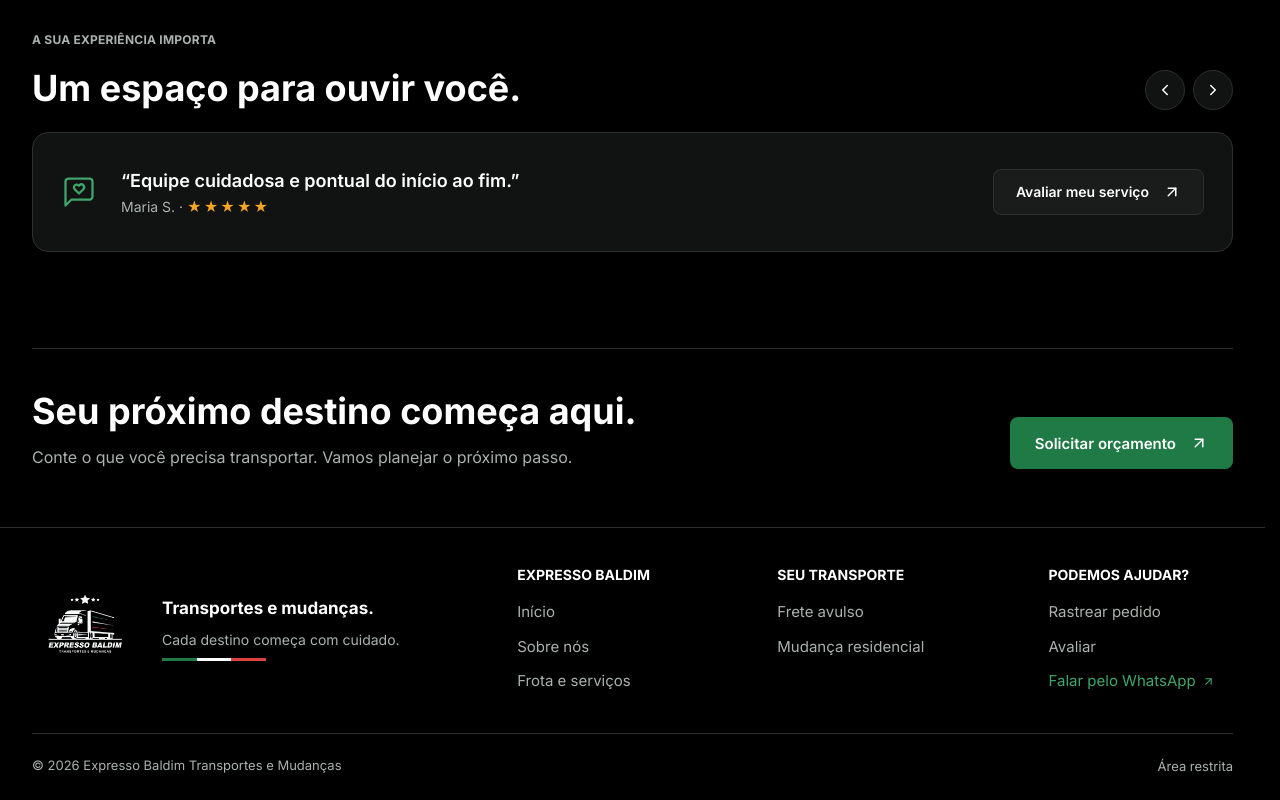
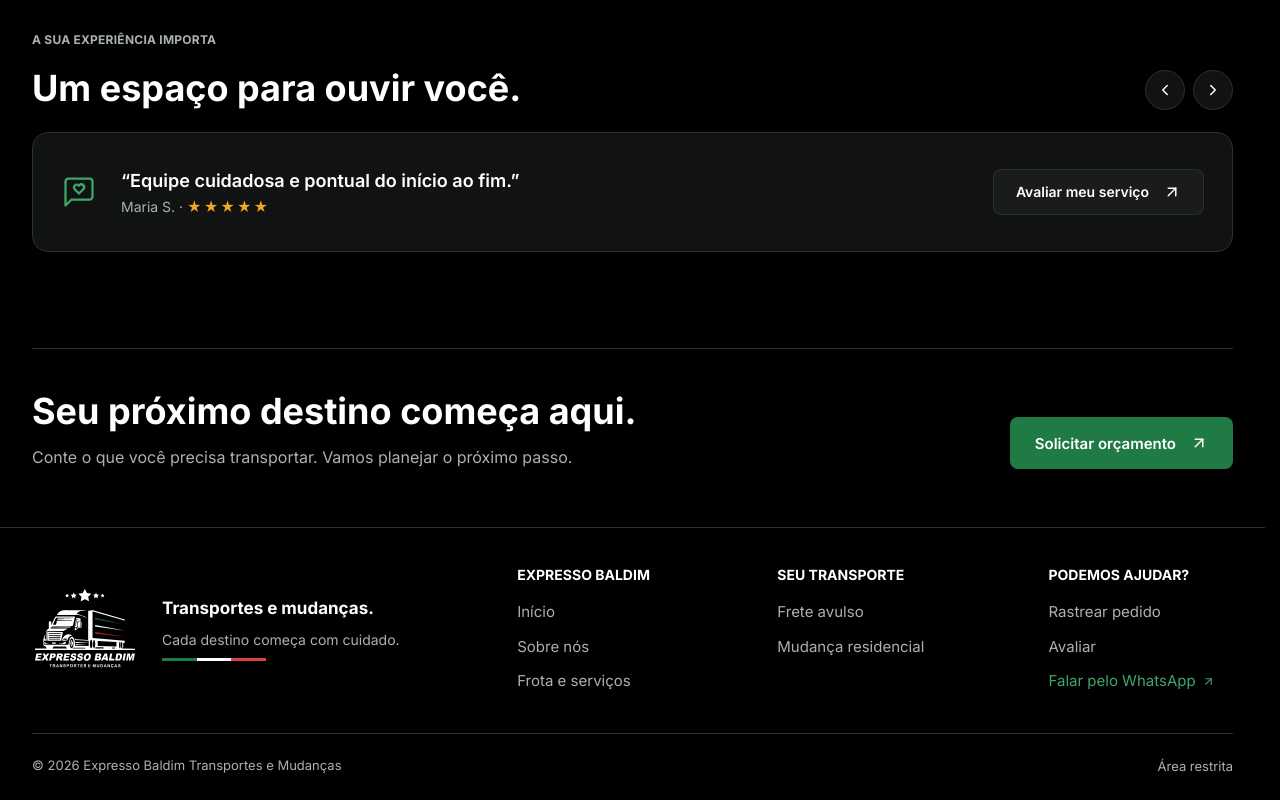
Before and after one commit to Nyckbaldim/expresso-baldim, an Angular app: page / in a window 1280 px wide. Shown: the part 2486-3286 px from the top of the page. Built offline with nearby package versions, Linux system fonts and the light colour scheme; no server answers; data requests are answered from the project's data file.

Commit message:
fix(footer): usa logo em svg com a proporção correta

```diff
--- a/src/app/components/footer/footer.html
+++ b/src/app/components/footer/footer.html
@@ -2,7 +2,7 @@
   <div class="container">
     <div class="rodape__grade">
       <div class="rodape__marca">
-        <img src="images/Logo.webp" alt="Expresso Baldim Transportes e Mudanças" width="106" height="84">
+        <img [ngSrc]="logo" alt="Expresso Baldim Transportes e Mudanças" width="106" height="86">
         <div>
           <p class="rodape__slogan">Transportes e mudanças.</p>
           <p class="rodape__frase">Cada destino começa com cuidado.</p>
--- a/src/app/components/footer/footer.ts
+++ b/src/app/components/footer/footer.ts
@@ -1,14 +1,16 @@
+import { NgOptimizedImage } from '@angular/common';
 import { Component } from '@angular/core';
 import { RouterLink} from '@angular/router';
-import { WHATSAPP_URL } from '../../constants';
+import { LOGO_SRC, WHATSAPP_URL } from '../../constants';
 
 @Component({
   selector: 'app-footer',
   styleUrl: './footer.css',
   templateUrl: './footer.html',
   standalone: true,
-  imports: [RouterLink],
+  imports: [RouterLink, NgOptimizedImage],
 })
 export class Footer {
+  protected readonly logo = LOGO_SRC;
   protected readonly whatsappUrl = WHATSAPP_URL;
 }
```
